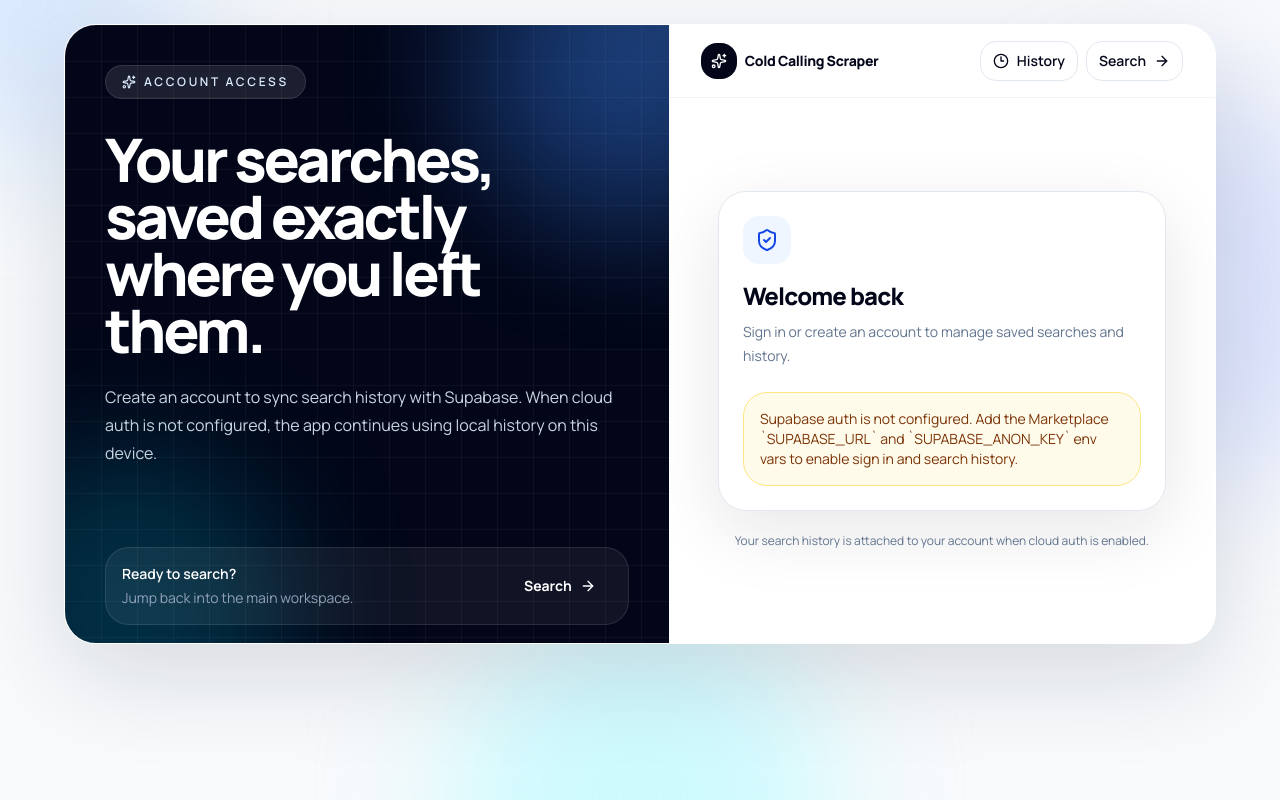
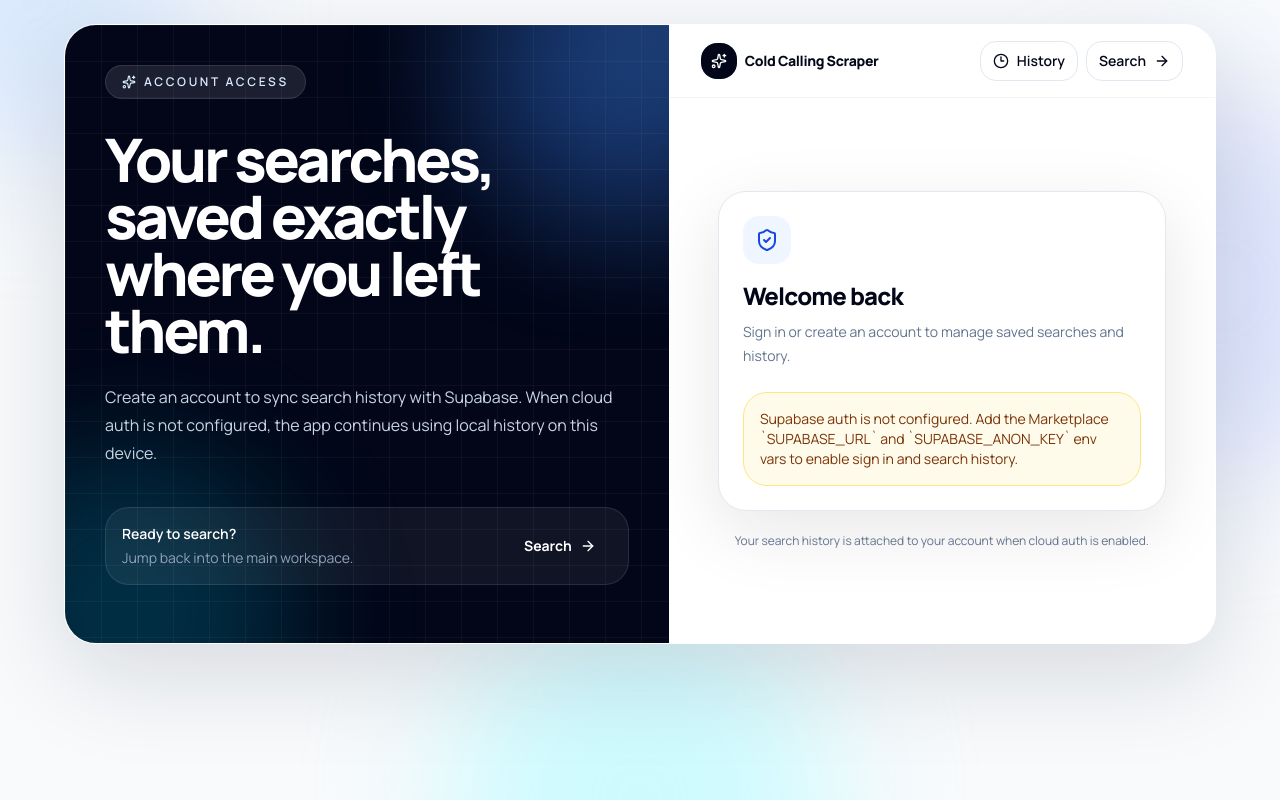
Before and after one commit to GCS1124/cold-calling-scraper, a React (Vite) app in the folder client/: page / in a window 1280 px wide. Built offline with nearby package versions, Linux system fonts and the light colour scheme; no server answers.

Commit message:
fix: Update UI styles for auth page

```diff
--- a/client/src/components/auth/auth-panel.tsx
+++ b/client/src/components/auth/auth-panel.tsx
@@ -56,7 +56,7 @@ export function AuthPanel({ auth }: AuthPanelProps) {
           </div>
 
           <button
-            className="inline-flex w-30 h-10 items-center gap-2 rounded-2xl border border-slate-200 px-4 text-sm font-semibold text-slate-700 transition hover:border-slate-300 hover:text-slate-950"
+            className="inline-flex w-40 h-10 items-center gap-2 rounded-2xl border border-slate-200 px-4 text-sm font-semibold text-slate-700 transition hover:border-slate-300 hover:text-slate-950"
             disabled={busy}
             onClick={async () => {
               setBusy(true);
--- a/client/src/pages/auth-page.tsx
+++ b/client/src/pages/auth-page.tsx
@@ -47,7 +47,7 @@ export function AuthPage() {
           </div>
 
           {/* Reduced spacing here */}
-          <div className="relative mt-26 flex items-center justify-between rounded-3xl border border-white/10 bg-white/[0.06] p-4 xl:mt-20">
+          <div className="relative mt-20 flex items-center justify-between rounded-3xl border border-white/10 bg-white/[0.06] p-4 xl:mt-10">
             <div>
               <p className="text-sm font-semibold text-white">
                 Ready to search?
```
